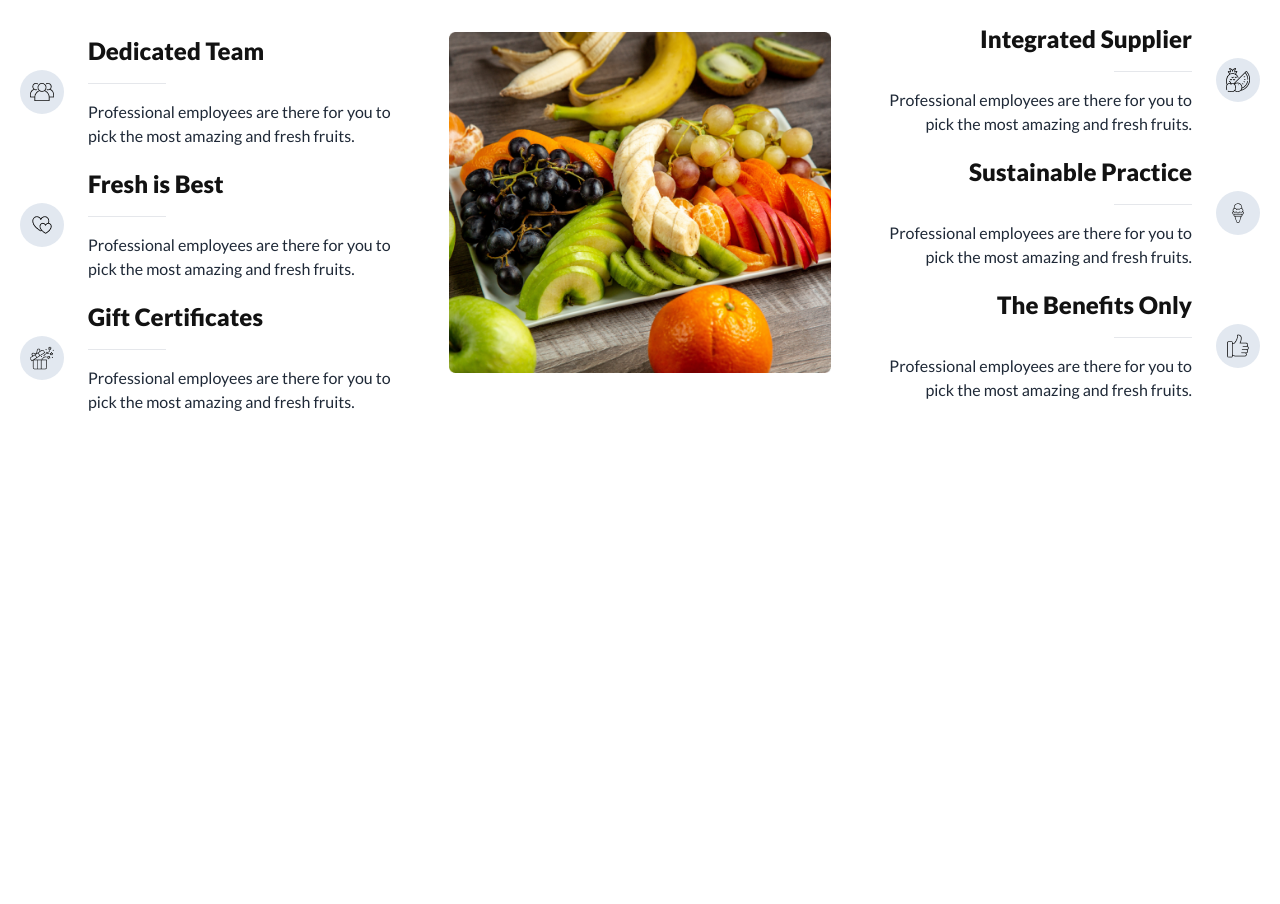
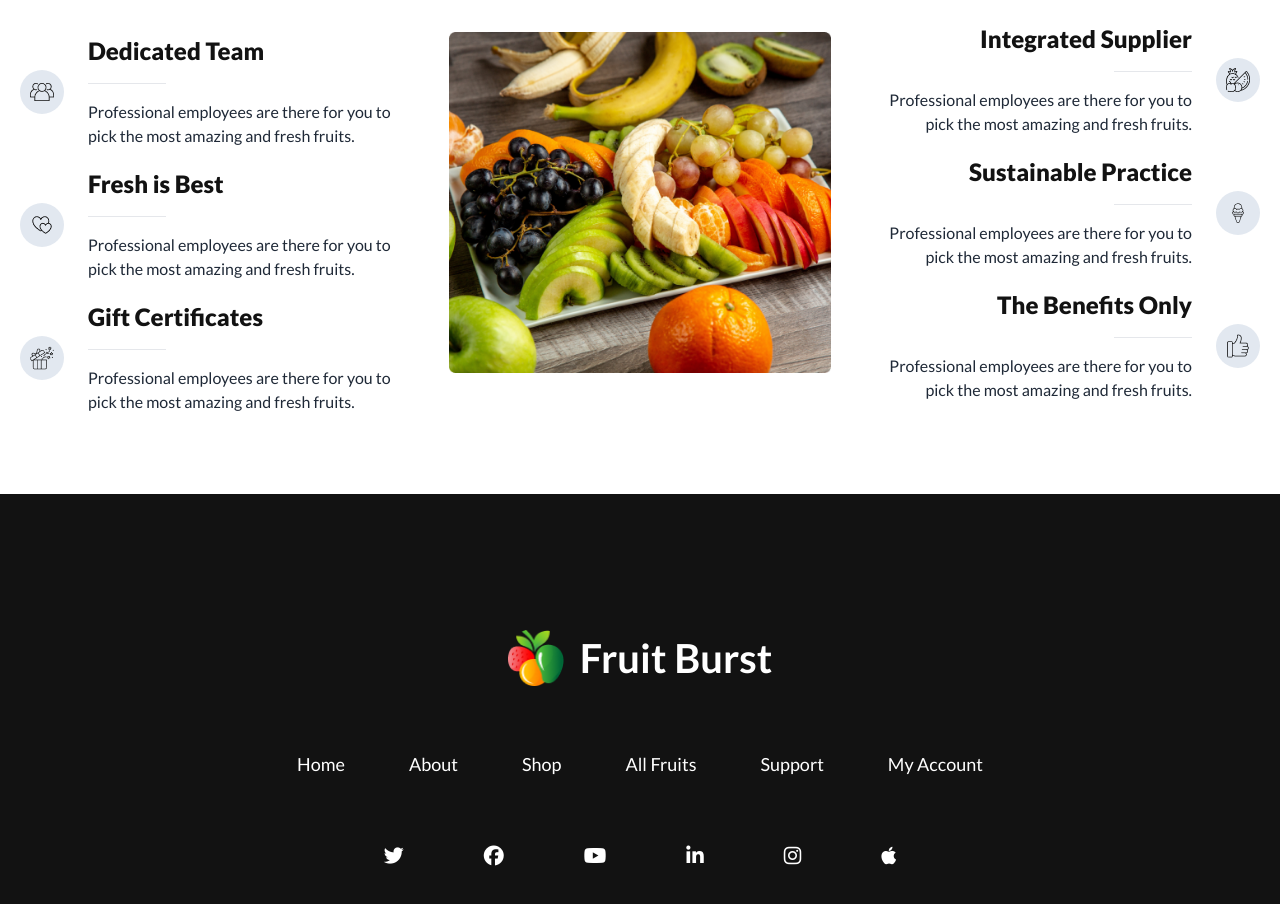
Before and after one commit to Shanta-Islam/B8A3-fruit-brust, a plain HTML site: page index.html in a window 1280 px wide. Shown: the part 3383-4287 px from the top of the page. Before the commit the page ends 3797 px from the top, so only its background shows below. Drawn offline with nearby package versions, Linux system fonts and the light colour scheme.

Commit message:
footer design

```diff
--- a/index.html
+++ b/index.html
@@ -504,11 +504,13 @@
                                 <img src="images/icon3.png" alt="">
                             </div>
                             <div>
-                                <h4 class="text-2xl font-extrabold text-[#121212] text-center lg:text-start">Gift Certificates</h4>
+                                <h4 class="text-2xl font-extrabold text-[#121212] text-center lg:text-start">Gift
+                                    Certificates</h4>
                                 <span class="flex justify-center lg:block">
                                     <hr class="h-px my-4 bg-gray-200 border-0 dark:bg-gray-700 w-1/4">
                                 </span>
-                                <p class="text-base font-medium text-center lg:text-start">Professional employees are there for you to pick the
+                                <p class="text-base font-medium text-center lg:text-start">Professional employees are
+                                    there for you to pick the
                                     most amazing and fresh fruits.</p>
                             </div>
                         </div>
@@ -523,11 +525,13 @@
                                 <img src="images/icon4.png" alt="">
                             </div>
                             <div>
-                                <h4 class="text-2xl font-extrabold text-[#121212] text-center lg:text-end">Integrated Supplier</h4>
+                                <h4 class="text-2xl font-extrabold text-[#121212] text-center lg:text-end">Integrated
+                                    Supplier</h4>
                                 <span class="flex justify-center lg:justify-end">
                                     <hr class="h-px my-4 bg-gray-200 border-0 dark:bg-gray-700 w-1/4">
                                 </span>
-                                <p class="text-base font-medium text-center lg:text-end">Professional employees are there for you to pick the
+                                <p class="text-base font-medium text-center lg:text-end">Professional employees are
+                                    there for you to pick the
                                     most amazing and fresh fruits.</p>
                             </div>
 
@@ -538,11 +542,13 @@
                                 <img src="images/icon5.png" alt="">
                             </div>
                             <div>
-                                <h4 class="text-2xl font-extrabold text-[#121212] text-center lg:text-end">Sustainable Practice</h4>
+                                <h4 class="text-2xl font-extrabold text-[#121212] text-center lg:text-end">Sustainable
+                                    Practice</h4>
                                 <span class="flex justify-center lg:justify-end">
                                     <hr class="h-px my-4 bg-gray-200 border-0 dark:bg-gray-700 w-1/4">
                                 </span>
-                                <p class="text-base font-medium text-center lg:text-end">Professional employees are there for you to pick the
+                                <p class="text-base font-medium text-center lg:text-end">Professional employees are
+                                    there for you to pick the
                                     most amazing and fresh fruits.</p>
                             </div>
                         </div>
@@ -552,11 +558,13 @@
                                 <img src="images/icon6.png" alt="">
                             </div>
                             <div>
-                                <h4 class="text-2xl font-extrabold text-[#121212] text-center lg:text-end">The Benefits Only</h4>
+                                <h4 class="text-2xl font-extrabold text-[#121212] text-center lg:text-end">The Benefits
+                                    Only</h4>
                                 <span class="flex justify-center lg:justify-end">
                                     <hr class="h-px my-4 bg-gray-200 border-0 dark:bg-gray-700 w-1/4">
                                 </span>
-                                <p class="text-base font-medium text-center lg:text-end">Professional employees are there for you to pick the
+                                <p class="text-base font-medium text-center lg:text-end">Professional employees are
+                                    there for you to pick the
                                     most amazing and fresh fruits.</p>
                             </div>
                         </div>
@@ -565,8 +573,30 @@
             </div>
         </section>
     </main>
-    <footer>
-
+    <footer class="px-5 lg:px-48 py-10 bg-base-200 text-base-content bg-[#121212] mt-20">
+        <div class="mx-auto my-24">
+            <div class="flex justify-center items-center">
+                <img src="images/logo.png" alt="logo" class="w-7 h-7 lg:w-14 lg:h-14 me-4">
+                <a class="normal-case  text-xl lg:text-[40px] font-bold text-white">Fruit
+                    Burst</a>
+            </div>
+            <div class="lg:flex justify-center items-center mt-16 text-white">
+                <a class="link link-hover mx-3 lg:mx-8 text-lg font-medium">Home</a>
+                <a class="link link-hover mx-3 lg:mx-8 text-lg font-medium">About</a>
+                <a class="link link-hover mx-3 lg:mx-8 text-lg font-medium">Shop</a>
+                <a class="link link-hover mx-3 lg:mx-8 text-lg font-medium">All Fruits</a>
+                <a class="link link-hover mx-3 lg:mx-8 text-lg font-medium">Support</a>
+                <a class="link link-hover mx-3 lg:mx-8 text-lg font-medium">My Account</a>
+            </div>
+            <div class="flex text-white justify-center items-center mt-16">
+                <i class="fa-brands fa-twitter mx-3 lg:mx-10 text-xl"></i>
+                <i class="fa-brands fa-facebook mx-3 lg:mx-10 text-xl"></i>
+                <i class="fa-brands fa-youtube mx-3 lg:mx-10 text-xl"></i>
+                <i class="fa-brands fa-linkedin-in mx-3 lg:mx-10 text-xl"></i>
+                <i class="fa-brands fa-instagram mx-3 lg:mx-10 text-xl"></i>
+                <i class="fa-brands fa-apple mx-3 lg:mx-10 text-xl"></i>
+            </div>
+        </div>
     </footer>
 </body>
 
--- a/styles.css
+++ b/styles.css
@@ -1,10 +1,8 @@
 html {
     margin:0;
     padding:0;
-    /* overflow-x: hidden; */
 }
 body{
     font-family: 'Lato', sans-serif;
     overflow-x: hidden;
-
 }
```
